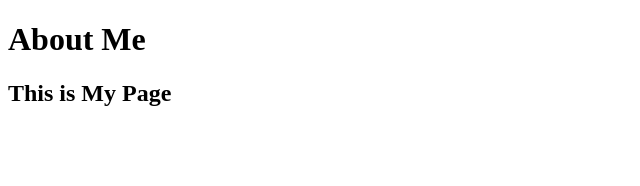
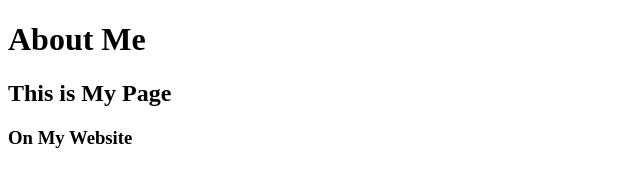
Before and after one commit to anjirab/myfirstwebsite, a plain HTML site: page index.html in a window 1280 px wide. Shown: the whole page, without its empty margins (0-640 px from the left). Drawn offline with Linux system fonts and the light colour scheme.

Commit message:
Added h3 to index.html

```diff
--- a/index.html
+++ b/index.html
@@ -2,4 +2,5 @@
 <html>
     <h1> About Me </h1>
     <h2> This is My Page </h2>
+    <h3> On My Website </h3>
 </html>
```
